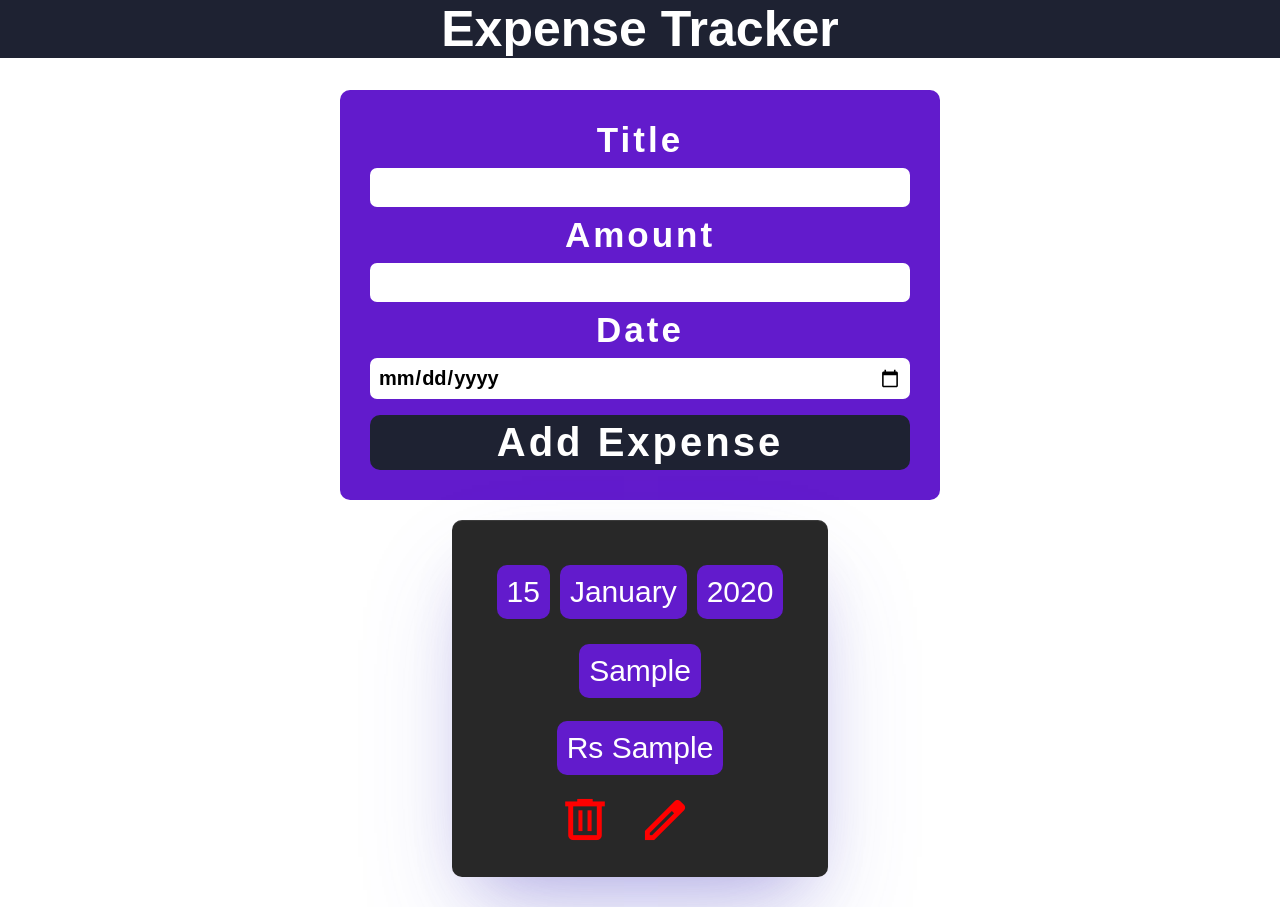
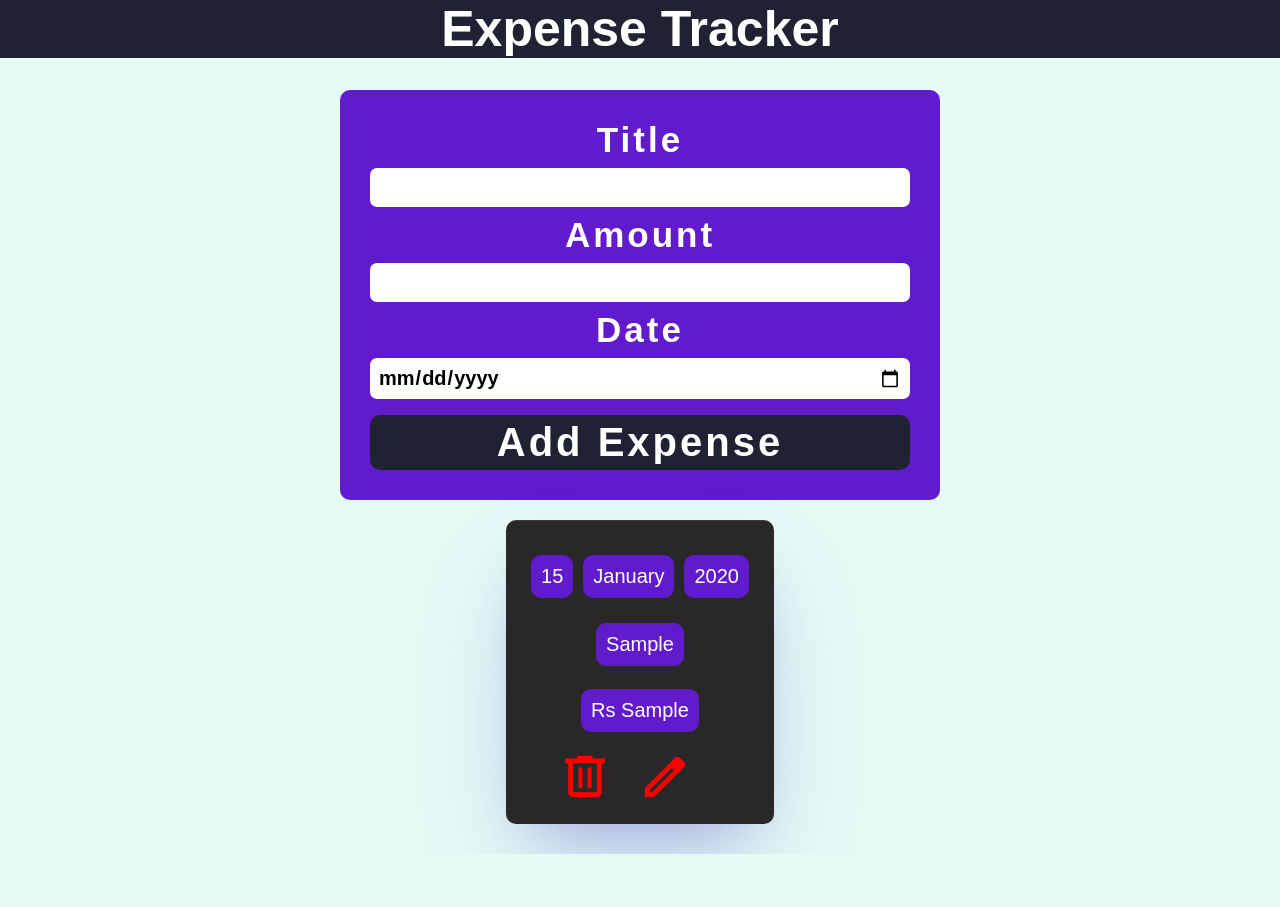
Before and after one commit to raviranjan9/Expense_Tracker, a React (Create React App) app: page / in a window 1280 px wide. Both pictures are taken after typing "Sample", "Sample", "2020-01-15" into the empty fields and a click on the button "Add Expense". After the commit the page ends 854 px from the top, so only its background shows below. Built offline with nearby package versions, Linux system fonts and the light colour scheme.

Commit message:
fixed content overflow

```diff
--- a/src/App.css
+++ b/src/App.css
@@ -7,7 +7,7 @@
 
 html {
   font-size: 62.5%;
-  /* background-color: #E5FAF5; */
+  background-color: #E5FAF5;
 }
 
 body{
--- a/src/components/ExpenseItem.css
+++ b/src/components/ExpenseItem.css
@@ -8,22 +8,20 @@
   border-radius: 1rem;
   position: relative;
   top: 3rem;
-  padding: 3rem;
+  padding: 2rem 1rem;
   max-width: 80%;
   display: flex;
   flex-direction: column;
-  justify-content: space-between;
+  justify-content: center;
   align-items: center;
   flex-wrap: wrap;
   margin-bottom: 3rem;
   box-shadow: rgba(255, 255, 255, 0.1) 0px 1px 1px 0px inset, rgba(82, 82, 209, 0.25) 0px 50px 100px -20px, rgba(68, 40, 180, 0.3) 0px 30px 60px -30px;
-
 }
 
 .expense-item-date {
-  font-size: 3rem;
+  font-size: 2rem;
   color: white;
-  flex-basis: 20%;
   padding: 1rem;
   text-align: center;
   border-radius: 1rem;
@@ -31,10 +29,9 @@
 }
 
 .expense-item-title {
-  font-size: 3rem;
+  font-size: 2rem;
   color: white;
   padding: 1rem;
-  flex-basis: 50%;
   text-align: center;
   border-radius: 1rem;
   background-color: #621bcc;
@@ -42,10 +39,9 @@
 }
 
 .expense-item-amount {
-  font-size: 3rem;
+  font-size: 2rem;
   color: white;
-  flex-basis: 20%;
-  text-align: left;
+  text-align: center;
   padding: 1rem;
   border-radius: 1rem;
   background-color: #621bcc;
@@ -60,6 +56,7 @@
   margin: .5rem;
   padding: 1rem;
   border-radius: 1rem;
+  text-align: center;
   background-color: #621bcc;
 }
 
@@ -67,6 +64,7 @@
   margin: .5rem;
   padding: 1rem;
   border-radius: 1rem;
+  text-align: center;
   background-color: #621bcc;
 }
 
@@ -74,6 +72,7 @@
   margin: .5rem;
   padding: 1rem;
   border-radius: 1rem;
+  text-align: center;
   background-color: #621bcc;
 }
 .material-symbols-outlined{
```
